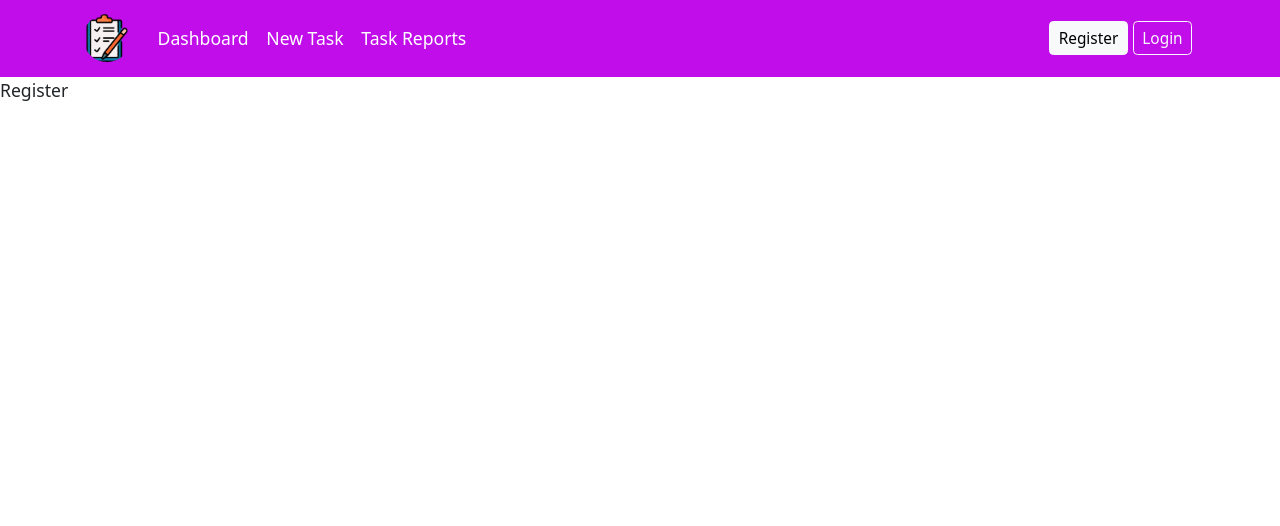
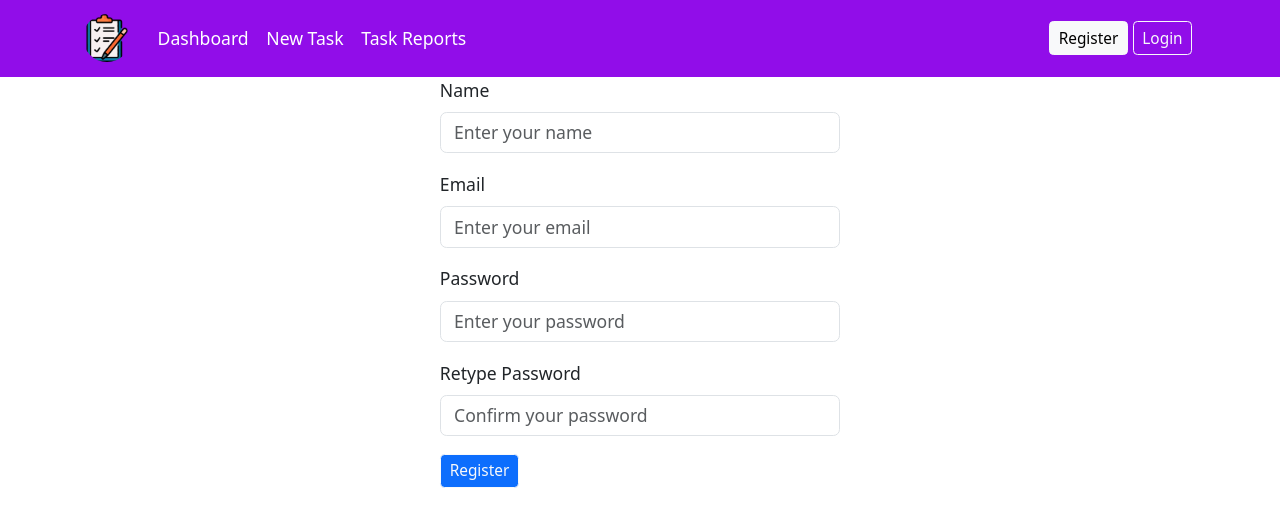
Before and after one commit to AbdullahTurgut/react-web-app, a React (Vite) app: page /register in a window 1280 px wide. Shown: the top 526 px of the page. Built offline with nearby package versions, Linux system fonts and the light colour scheme.

Commit message:
Completed registration

```diff
--- /dev/null
+++ b/src/hooks/task/UseRegister.ts
@@ -0,0 +1,28 @@
+import { useState } from "react";
+import type { Profile } from "../../model/task/Profile";
+import { createProfile } from "../../services/task/auth-service";
+
+export const useRegister = () => {
+  const [errorMessage, setErrorMessage] = useState<string>("");
+  const [isLoading, setIsLoading] = useState<boolean>(false);
+  const [toast, setToast] = useState<string>("");
+  const signup = (profile: Profile) => {
+    setIsLoading(true);
+    createProfile(profile)
+      .then((response) => {
+        if (response && response.status === 201) {
+          // Handle successful registration, e.g., redirect to login page
+          setToast("Profile is successfully created");
+        }
+      })
+      .catch((error) => {
+        console.error("Error during registration:", error);
+        setErrorMessage(error.message);
+      })
+      .finally(() => {
+        setIsLoading(false);
+      });
+  };
+
+  return { errorMessage, isLoading, signup, toast };
+};
--- a/src/index.css
+++ b/src/index.css
@@ -5,10 +5,10 @@
     font-size: 1.1em;
 }
 .app-primary-color {
-    color: #c10de9
+    color: #910de9
 }
 nav, .app-primary-bg-color {
-    background-color: #c10de9;
+    background-color: #910de9;
 }
 
 .card-body {
--- /dev/null
+++ b/src/model/task/Profile.ts
@@ -0,0 +1,7 @@
+export interface Profile {
+  profileId?: string;
+  name: string;
+  email: string;
+  password: string;
+  confirmPassword: string;
+}
--- a/src/pages/register/Register.tsx
+++ b/src/pages/register/Register.tsx
@@ -1,5 +1,120 @@
+import ProfileValidationSchema from "../../validation/ProfileValidationSchema";
+import type { Profile } from "../../model/task/Profile";
+import { useFormik } from "formik";
+import { useRegister } from "../../hooks/task/UseRegister";
+
 const Register = () => {
-  return <div>Register</div>;
+  const { errorMessage, isLoading, signup, toast } = useRegister();
+
+  const formik = useFormik<Profile>({
+    initialValues: {
+      name: "",
+      email: "",
+      password: "",
+      confirmPassword: "",
+    },
+    validationSchema: ProfileValidationSchema,
+    onSubmit: (profile: Profile, { resetForm }) => {
+      signup(profile);
+      resetForm();
+    },
+  });
+
+  return (
+    <div className="d-flex justify-content-center align-items-center login-background">
+      <div className="container col-md-4 col-sm-12">
+        {isLoading && <p>Loading...</p>}
+        {errorMessage && <p className="text-danger">{errorMessage}</p>}
+        {toast && <p className="text-success">{toast}</p>}
+        <form onSubmit={formik.handleSubmit}>
+          <div className="mb-3">
+            <label htmlFor="name" className="form-label">
+              Name
+            </label>
+            <input
+              type="text"
+              className="form-control"
+              id="name"
+              placeholder="Enter your name"
+              name="name"
+              value={formik.values.name}
+              onChange={formik.handleChange}
+              onBlur={formik.handleBlur}
+            />
+            {formik.touched.name && formik.errors.name ? (
+              <div className="text-danger fst-italic">{formik.errors.name}</div>
+            ) : null}
+          </div>
+          <div className="mb-3">
+            <label htmlFor="email" className="form-label">
+              Email
+            </label>
+            <input
+              type="email"
+              className="form-control"
+              id="email"
+              placeholder="Enter your email"
+              name="email"
+              value={formik.values.email}
+              onChange={formik.handleChange}
+              onBlur={formik.handleBlur}
+            />
+            {formik.touched.email && formik.errors.email ? (
+              <div className="text-danger fst-italic">
+                {formik.errors.email}
+              </div>
+            ) : null}
+          </div>
+          <div className="mb-3">
+            <label htmlFor="password" className="form-label">
+              Password
+            </label>
+            <input
+              type="password"
+              className="form-control"
+              id="password"
+              placeholder="Enter your password"
+              name="password"
+              value={formik.values.password}
+              onChange={formik.handleChange}
+              onBlur={formik.handleBlur}
+            />
+            {formik.touched.password && formik.errors.password ? (
+              <div className="text-danger fst-italic">
+                {formik.errors.password}
+              </div>
+            ) : null}
+          </div>
+          <div className="mb-3">
+            <label htmlFor="retypePassword" className="form-label">
+              Retype Password
+            </label>
+            <input
+              type="password"
+              className="form-control"
+              id="retypePassword"
+              placeholder="Confirm your password"
+              name="confirmPassword"
+              value={formik.values.confirmPassword}
+              onChange={formik.handleChange}
+              onBlur={formik.handleBlur}
+            />
+            {formik.touched.confirmPassword && formik.errors.confirmPassword ? (
+              <div className="text-danger fst-italic">
+                {formik.errors.confirmPassword}
+              </div>
+            ) : null}
+          </div>
+          <button
+            className="btn btn-sm btn-primary btn-outline-light"
+            type="submit"
+          >
+            Register
+          </button>
+        </form>
+      </div>
+    </div>
+  );
 };
 
 export default Register;
--- /dev/null
+++ b/src/services/task/auth-service.ts
@@ -0,0 +1,6 @@
+import apiClient from "../../config/apiClient";
+import type { Profile } from "../../model/task/Profile";
+
+export const createProfile = (profile: Profile) => {
+  return apiClient.post<Profile>("/register", profile);
+};
--- /dev/null
+++ b/src/validation/ProfileValidationSchema.ts
@@ -0,0 +1,18 @@
+import * as Yup from "yup";
+
+const ProfileValidationSchema = Yup.object().shape({
+  name: Yup.string()
+    .required("Name is required")
+    .min(3, "Name must be at least 3 characters long"),
+  email: Yup.string()
+    .required("Email is required")
+    .email("Invalid email format"),
+  password: Yup.string()
+    .required("Password is required")
+    .min(5, "Password must be at least 5 characters long"),
+  confirmPassword: Yup.string()
+    .required("Retype Password is required")
+    .oneOf([Yup.ref("password")], "Passwords must match"),
+});
+
+export default ProfileValidationSchema;
```
